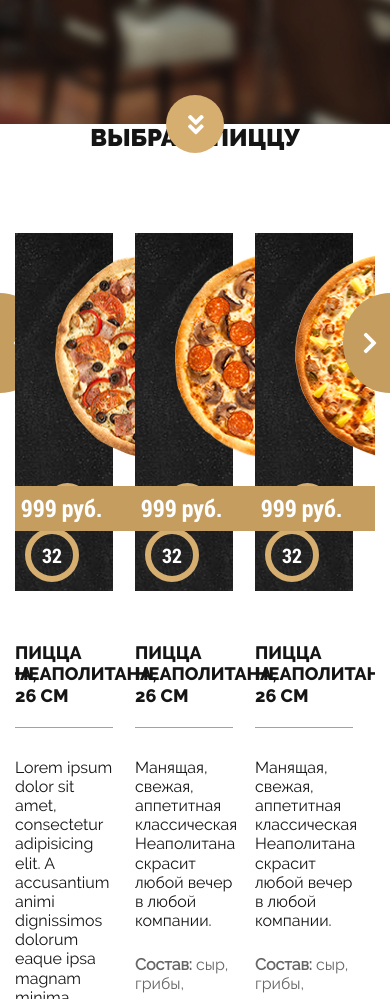
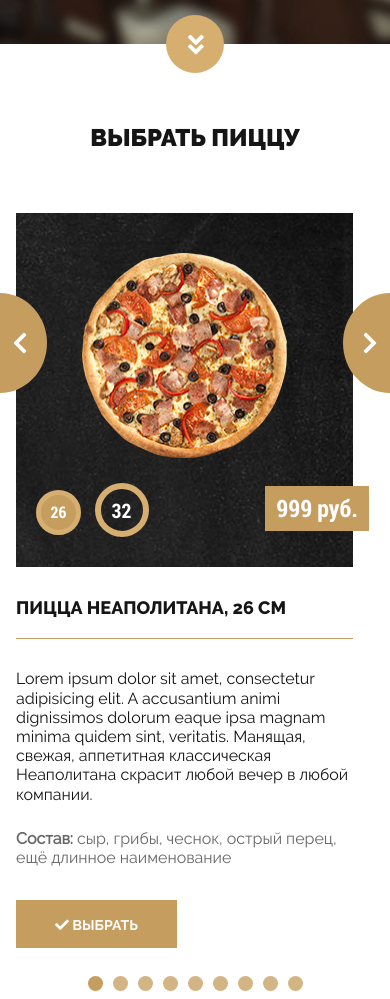
Before and after one commit to AndreyZaklitskiy/lending__pizza, a website: page app/index.html in a window 390 px wide. Shown: the part 700-1699 px from the top of the page. Drawn offline with nearby package versions, Linux system fonts and the light colour scheme; files that its build step writes are made by us from their sources; files whose address does not match are found by name.

Commit message:
pizza-slider finished

```diff
--- a/app/scripts/main.js
+++ b/app/scripts/main.js
@@ -14,10 +14,31 @@
   $('.pizza-slider').slick({
     infinite: true,
     slidesToShow: 3,
-    slidesToScroll: 3,
+    slidesToScroll: 1,
     dots: true,
     prevArrow: '<button type="button" class="slick-prev"><i class="fas fa-chevron-left"></i></button>',
-    nextArrow: '<button type="button" class="slick-next"><i class="fas fa-chevron-right"></i></button>'
+    nextArrow: '<button type="button" class="slick-next"><i class="fas fa-chevron-right"></i></button>',
+    responsive: [
+      {
+        breakpoint: 992,
+        settings: {
+          slidesToShow: 2,
+          slidesToScroll: 1,
+          infinite: true,
+          dots: true
+        }
+      },
+      {
+        breakpoint: 575,
+        settings: {
+          slidesToShow: 1,
+          slidesToScroll: 1
+        }
+      }
+      // You can unslick at a given breakpoint now by adding:
+      // settings: "unslick"
+      // instead of a settings object
+    ]
   });
 
   //слайдер с закусками
--- a/app/styles/main.scss
+++ b/app/styles/main.scss
@@ -1,7 +1,6 @@
 @import "../../node_modules/bootstrap/scss/bootstrap-grid";
 @import "../../node_modules/slick-carousel/slick/slick.scss";
 @import "../../node_modules/slick-carousel/slick/slick-theme.scss";
-
 
 // modules & sections
 
@@ -38,9 +37,11 @@
 }
 
 /* отступы секций */
+/*
 .section {
   margin: 80px 0;
 }
+*/
 
 h1, .h1 {
   font-family: $isadora;
@@ -69,6 +70,34 @@
   font-size: 16px;
   color: $black;
 }
+
+.section-header {
+  .h2 {
+    color: $black;
+    font-family: $header-font;
+    text-transform: uppercase;
+    padding-top: 80px;
+    padding-bottom: 40px;
+  }
+
+  p {
+    text-align: center;
+    width: 550px;
+    margin-right: auto;
+    margin-left: auto;
+  }
+
+  &.white {
+    h2 {
+      color: $white;
+    }
+
+    p {
+      color: $white;
+    }
+  }
+}
+
 
 .button {
   cursor: pointer;
@@ -148,6 +177,7 @@
 
 .choose-btn {
   @extend .btn;
+
   .fas {
     margin-right: 8px;
   }
@@ -174,6 +204,7 @@
   height: 58px;
   border-radius: 50%;
   background-color: $accent-light;
+
   .fas {
     margin-left: 22px;
     line-height: 2.4;
@@ -186,140 +217,9 @@
 /*---------SECTIONS-------*/
 @import "sections/header";
 @import "sections/offers";
+@import "sections/pizza-slider";
 
 
-.choose-pizza {
-  z-index: 10;
-  background-color: #f4f4f4;
-  position: relative;
-
-  .container {
-    margin-top: -100px;
-    background-color: #fff;
-    position: relative;
-  }
-
-  .row {
-    position: relative;
-
-    .col-md-10 {
-      position: static;
-    }
-  }
-}
-
-.pizza {
-  width: 280px;
-  margin-left: 22px;
-
-  &-slider {
-    position: static;
-    padding-top: 20px;
-    padding-bottom: 20px;
-
-    &.slick-slider {
-      margin-bottom: 100px;
-    }
-
-    .slick-arrow, .slick-prev, .slick-next {
-      background-color: $accent;
-      width: 47px;
-      height: 100px;
-      color: white;
-      font-size: 24px;
-      top: 150px;
-
-      &:before {
-        content: '';
-      }
-
-      &:hover {
-        background-color: $accent-light;
-      }
-    }
-
-    .slick-prev {
-      left: 0;
-      border-radius: 0 100% 100% 0 / 0 50% 50% 0;
-
-      .fas {
-        margin-right: 7px;
-      }
-    }
-
-    .slick-next {
-      right: 0;
-      border-radius: 100% 0 0 100% / 50% 0 0 50%;
-
-      .fas {
-        margin-left: 7px;
-      }
-    }
-  }
-
-  &-offer {
-    background-repeat: no-repeat;
-    background-position: center;
-    padding: 40px 0 30px;
-  }
-
-  &-image {
-    width: 205px;
-    height: 205px;
-    margin-left: 40px;
-    margin-right: 40px;
-    margin-bottom: 25px;
-  }
-
-  &-data {
-    position: relative;
-  }
-
-  //цена пиццы
-  &-price {
-    width: 135px;
-    height: 45px;
-    line-height: 1;
-    text-align: center;
-    top: 3px;
-    right: -16px;
-    display: inline-block;
-    position: absolute;
-    padding: 10px 10px 10px;
-    color: $white;
-    font-family: $phone-font;
-    font-size: 24px;
-    background-color: $accent;
-  }
-
-  &-description {
-    margin-top: 30px;
-
-    h3 {
-      margin-bottom: 30px;
-      padding-bottom: 20px;
-      border-bottom: 1px solid $accent;
-    }
-
-    p {
-      padding-bottom: 25px;
-    }
-
-    .composition {
-      color: $grey;
-      padding-bottom: 33px;
-    }
-  }
-
-  .choose-btn {
-    position: absolute;
-    bottom: 0;
-  }
-
-  &:first-child {
-    margin-left: 0;
-  }
-}
 
 ul.slick-dots {
   position: absolute;
@@ -349,37 +249,12 @@
   margin-top: auto;
 }
 
-.size {
-  display: inline-block;
-  -webkit-border-radius: 30px;
-  -moz-border-radius: 30px;
-  border-radius: 30px;
-  text-align: center;
-  color: $white;
-  font-family: $phone-font;
-  line-height: 2.1;
-  cursor: pointer;
 
-  &-26 {
-    margin-left: 30px;
-    width: 45px;
-    height: 45px;
-    border: 5px solid $accent-light;
-    font-size: 16px;
-  }
 
-  &-32 {
-    margin-left: 10px;
-    width: 54px;
-    height: 54px;
-    border: 6px solid $accent-light;
-    font-size: 20px;
-  }
 
-  &.selected {
-    background-color: $accent;
-  }
-}
+
+
+
 
 section.snacks {
   position: relative;
--- a/app/styles/sections/_header.scss
+++ b/app/styles/sections/_header.scss
@@ -18,29 +18,7 @@
     background-color: black;
   }
 }
-.section-header {
-  .h2 {
-    color: $black;
-    font-family: $header-font;
-    text-transform: uppercase;
-    margin-top: 80px;
-    margin-bottom: 40px;
-  }
-  p {
-    text-align: center;
-    width: 550px;
-    margin-right: auto;
-    margin-left: auto;
-  }
-  &.white {
-    h2 {
-      color: $white;
-    }
-    p {
-      color: $white;
-    }
-  }
-}
+
 //главное меню
 .menu {
   z-index: 3;
--- a/app/styles/sections/_offers.scss
+++ b/app/styles/sections/_offers.scss
@@ -2,6 +2,7 @@
 .offers {
   position: relative;
   min-height: 100vh;
+  padding-bottom: 100px;
   background-position: center;
   -webkit-background-size: cover;
   background-size: cover;
@@ -14,8 +15,13 @@
   &::before {
     content: '';
     position: absolute;
+    left: 0;
+    top: 0;
+    bottom: 0;
+    right: 0;
     width: 100%;
     height: 100%;
+
     background-color: black;
     opacity: .3;
   }
@@ -58,14 +64,7 @@
       animation: pizza-rotation 100s normal infinite;
     }
   }
-  @keyframes pizza-rotation {
-    0% {
-      transform: rotate(0deg);
-    }
-    100% {
-      transform: rotate(360deg);
-    }
-  }
+
   .slick-arrow, .slick-next, .slick-prev {
     width: 50px;
     height: 50px;
@@ -106,6 +105,16 @@
   }
 }
 
+@keyframes pizza-rotation {
+  0% {
+    transform: rotate(0deg);
+  }
+  100% {
+    transform: rotate(360deg);
+  }
+}
+
+/*----MEDIA----*/
 @media (max-width: 768px) {
   .offers-slider_item__img {
     img {
--- /dev/null
+++ b/app/styles/sections/_pizza-slider.scss
@@ -0,0 +1,173 @@
+.choose-pizza {
+  z-index: 10;
+  background-color: #f4f4f4;
+  position: relative;
+
+  .container {
+    margin-top: -100px;
+    background-color: #fff;
+    position: relative;
+    min-height: 100vh;
+  }
+
+  .row {
+    position: relative;
+
+    .col-md-10 {
+      position: static;
+    }
+  }
+}
+
+.pizza {
+  width: 280px;
+  margin: 0 11px;
+  height: 100%;
+  display: flex;
+  flex-direction: column;
+  &-slider {
+    position: static;
+    padding-top: 20px;
+    padding-bottom: 20px;
+
+    &.slick-slider {
+      margin-bottom: 100px;
+    }
+
+    .slick-arrow, .slick-prev, .slick-next {
+      background-color: $accent;
+      width: 47px;
+      height: 100px;
+      color: white;
+      font-size: 24px;
+      top: 150px;
+      z-index: 2;
+      &:before {
+        content: '';
+      }
+
+      &:hover {
+        background-color: $accent-light;
+      }
+    }
+
+    .slick-prev {
+      left: 0;
+      border-radius: 0 100% 100% 0 / 0 50% 50% 0;
+
+      .fas {
+        margin-right: 7px;
+      }
+    }
+
+    .slick-next {
+      right: 0;
+      border-radius: 100% 0 0 100% / 50% 0 0 50%;
+
+      .fas {
+        margin-left: 7px;
+      }
+    }
+  }
+  &-offer {
+    background-repeat: no-repeat;
+    background-position: center;
+    background-size: cover;
+    padding: 40px 0 30px;
+  }
+  &-image {
+    width: 205px;
+    height: 205px;
+    margin-left: auto;
+    margin-right: auto;
+    margin-bottom: 25px;
+  }
+  &-data {
+    position: relative;
+  }
+  //цена пиццы
+  &-price {
+    width: 135px;
+    height: 45px;
+    line-height: 1;
+    text-align: center;
+    top: 3px;
+    right: -16px;
+    display: inline-block;
+    position: absolute;
+    padding: 10px 10px 10px;
+    color: $white;
+    font-family: $phone-font;
+    font-size: 24px;
+    background-color: $accent;
+  }
+  &-description {
+    margin-top: 30px;
+
+    h3 {
+      margin-bottom: 30px;
+      padding-bottom: 20px;
+      border-bottom: 1px solid $accent;
+    }
+
+    p {
+      padding-bottom: 25px;
+    }
+
+    .composition {
+      color: $grey;
+      padding-bottom: 33px;
+    }
+  }
+  &:first-child {
+    margin-left: 0;
+  }
+}
+
+.size {
+  display: inline-block;
+  -webkit-border-radius: 30px;
+  -moz-border-radius: 30px;
+  border-radius: 30px;
+  text-align: center;
+  color: $white;
+  font-family: $phone-font;
+  line-height: 2.1;
+  cursor: pointer;
+
+  &-26 {
+    margin-left: 30px;
+    width: 45px;
+    height: 45px;
+    border: 5px solid $accent-light;
+    font-size: 16px;
+  }
+
+  &-32 {
+    margin-left: 10px;
+    width: 54px;
+    height: 54px;
+    border: 6px solid $accent-light;
+    font-size: 20px;
+  }
+
+  &.selected {
+    background-color: $accent;
+  }
+}
+
+@media (max-width: 1200px) {
+  .pizza {
+    padding-left: 1px;
+    &-price {
+      width: 104px;
+      height: 45px;
+      padding: 10px 2px 10px;
+    }
+  }
+  .size {
+    &-26 {
+      margin-left: 20px;
+    }
+  }
+}
```
Also changed, not shown: app/index.html (+0 -54 lines).
